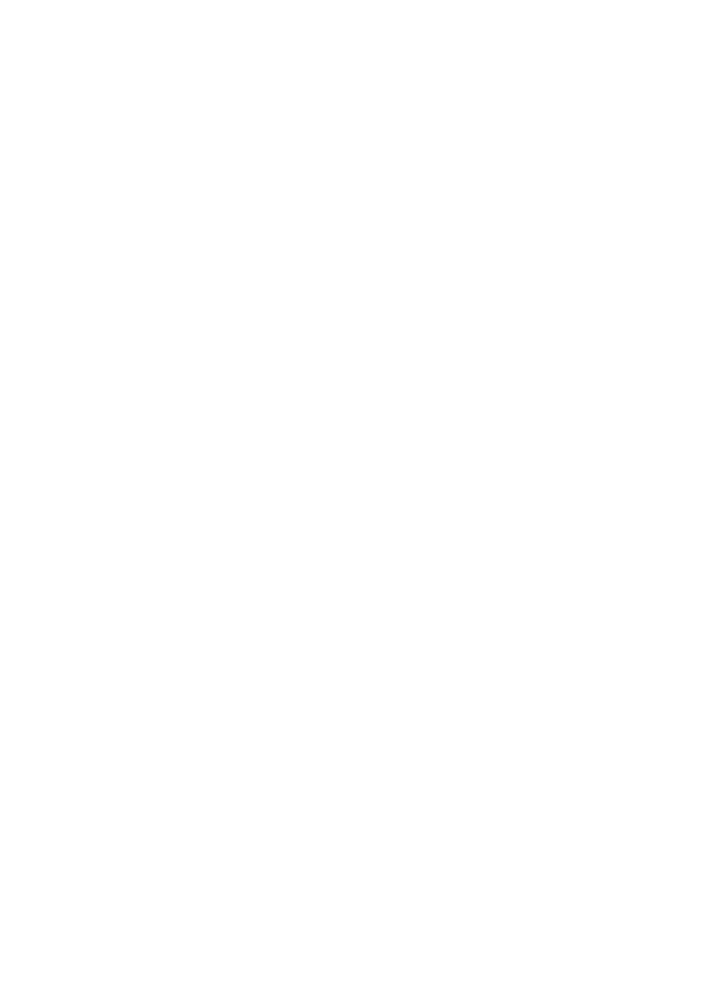
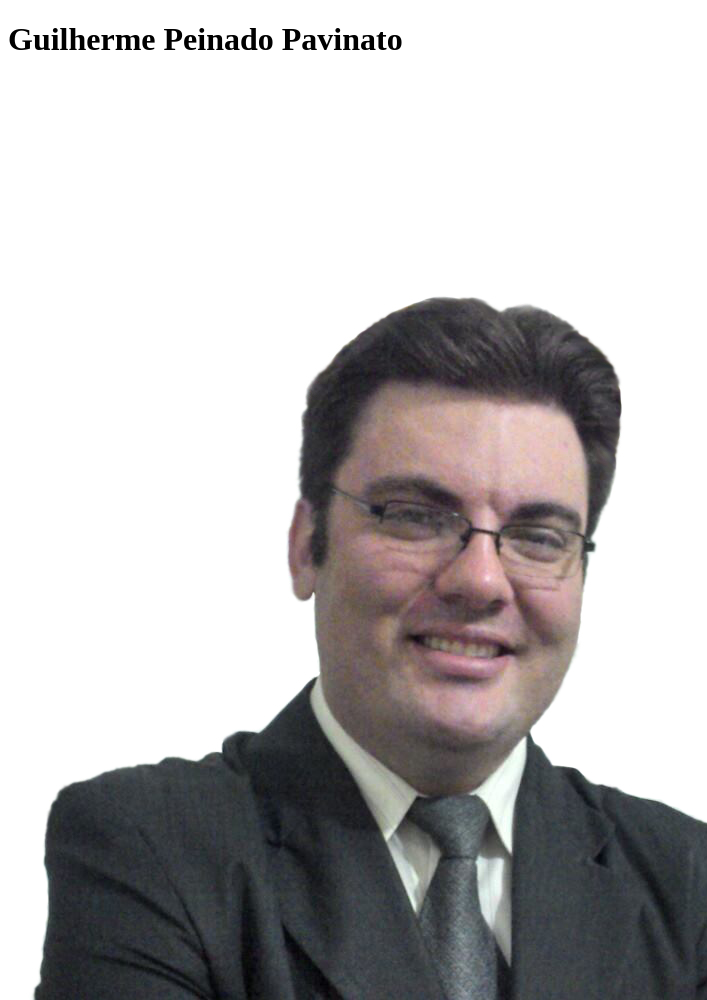
Before and after one commit to guipavinato/guipavinato.github.io, a plain HTML site: page index.html in a window 1280 px wide. Shown: the whole page, without its empty margins (0-707 px from the left). Before the commit the page ends 800 px from the top, so only its background shows below. Drawn offline with Linux system fonts and the light colour scheme.

Commit message:
adiciona Nome Completo e foto

```diff
--- a/index.html
+++ b/index.html
@@ -7,6 +7,7 @@
     <title>Guilherme Pavinato</title>
 </head>
 <body>
-
+    <h1>Guilherme Peinado Pavinato</h1>
+    <img src="/imagens/GUI PROF.jpg" alt="Moço Bonito de terno sorrindo">
 </body>
 </html>
```
Also changed, not shown: imagens/GUI PROF.jpg (added).
